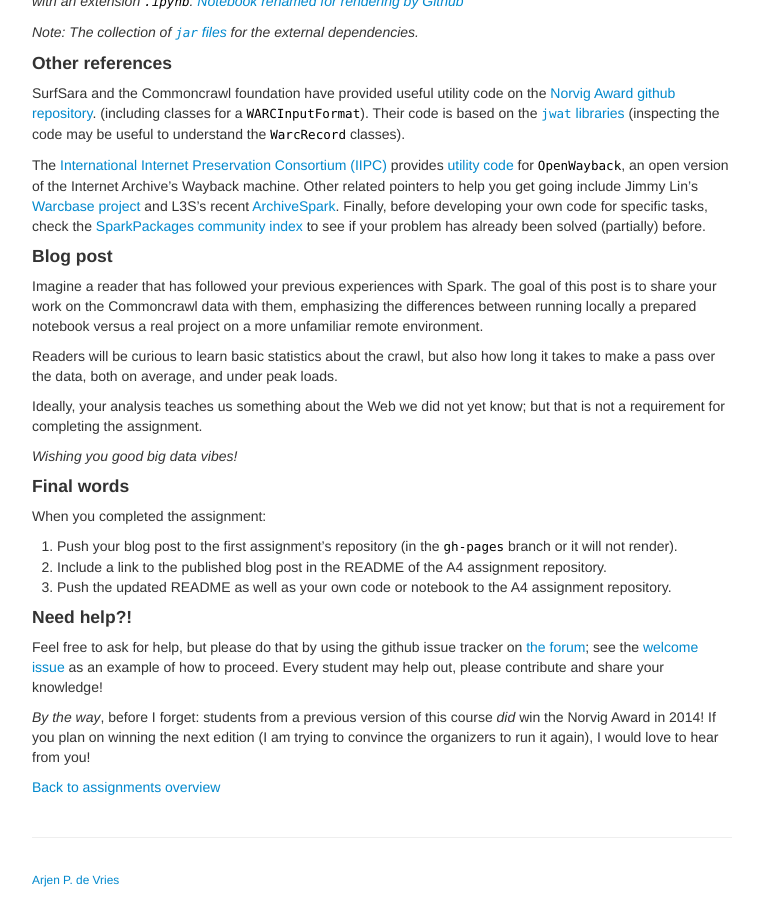
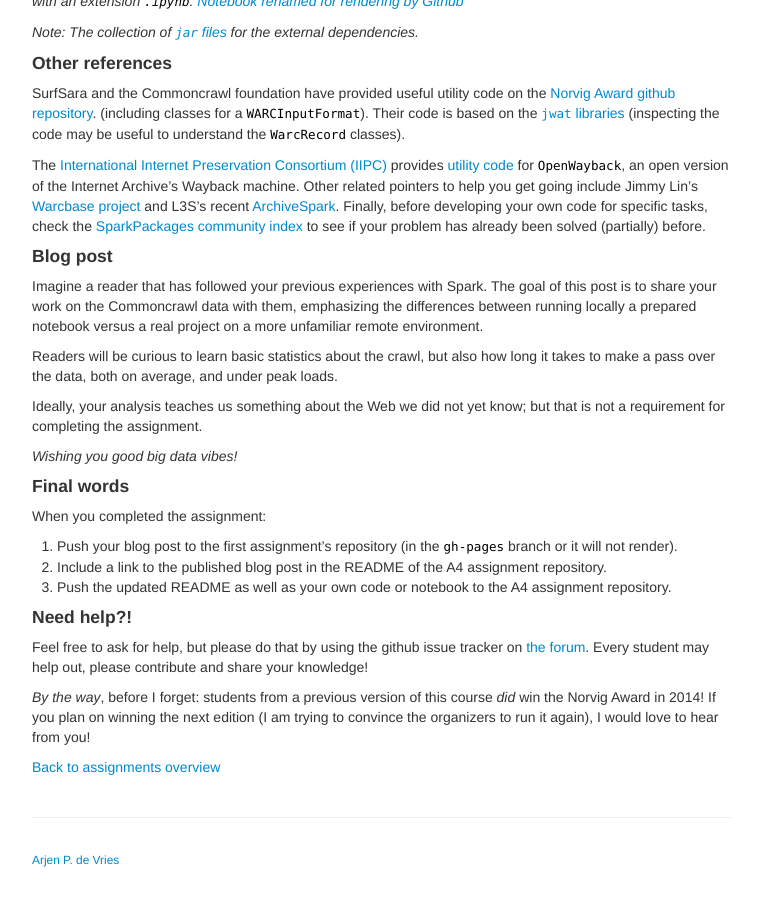
Before and after one commit to Thelukepet/course, a Jekyll site: the page built from assignments/P-commoncrawl.md, in a window 1280 px wide and 900 px high, scrolled down 2174 px. Shown: the whole window, without its empty margins (258-1021 px from the left). Built offline with Jekyll 4.4.1, drawn with Linux system fonts in a browser that asks for light colours.

Commit message:
Spurious link

```diff
--- a/assignments/P-commoncrawl.md
+++ b/assignments/P-commoncrawl.md
@@ -203,8 +203,7 @@
 
 #### Need help?!
 
-Feel free to ask for help, but please do that by using the github issue tracker on [the forum](https://github.com/rubigdata/forum-2017/);
-see the [welcome issue](https://github.com/rubigdata/forum-2017/issues/1) as an example of how to proceed.
+Feel free to ask for help, but please do that by using the github issue tracker on [the forum](https://github.com/rubigdata/forum-2018/).
 Every student may help out, please contribute and share your knowledge!
 
 _By the way_, before I forget: students from a previous version of this course _did_ win the Norvig Award in 2014!
```
